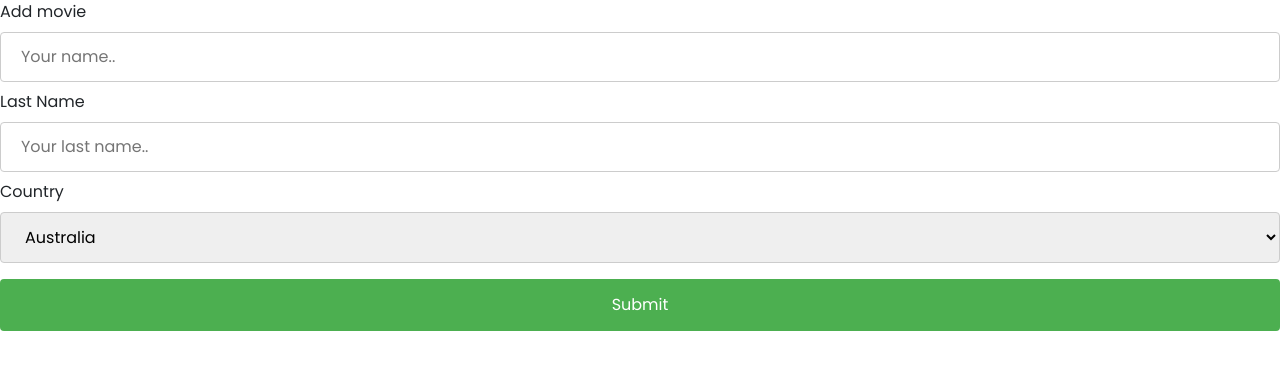
After one commit to bezakrobin/homeflix, a Flask app: template website/templates/settings.html in a window 1280 px wide. The commit adds this page. Shown: the top 370 px of the page. Run offline with Flask 2, Linux system fonts and the light colour scheme; the template is opened without the code that fills it, so the values that code supplies are empty; some libraries are stand-ins or nearby versions.

Commit message:
settings

```diff
--- /dev/null
+++ b/website/static/css/settings.css
@@ -0,0 +1,30 @@
+input[type=text], select {
+    width: 100%;
+    padding: 12px 20px;
+    margin: 8px 0;
+    display: inline-block;
+    border: 1px solid #ccc;
+    border-radius: 4px;
+    box-sizing: border-box;
+  }
+
+  input[type=submit] {
+    width: 100%;
+    background-color: #4CAF50;
+    color: white;
+    padding: 14px 20px;
+    margin: 8px 0;
+    border: none;
+    border-radius: 4px;
+    cursor: pointer;
+  }
+
+  input[type=submit]:hover {
+    background-color: #45a049;
+  }
+
+  .form-div {
+    border-radius: 5px;
+    background-color: #f2f2f2;
+    padding: 20px;
+  }
--- a/website/static/js/functions.js
+++ b/website/static/js/functions.js
@@ -4,107 +4,12 @@ var trailer = document.getElementById("trailer");
 function toggleVolume(e) {
     if (volume == false) {
         volume = true;
-        e.src = "../static/volume-icons/volume.png";
+        e.src = "../static/icons/volume.png";
         trailer.muted = false;
     }
     else {
         volume = false;
-        e.src = "../static/volume-icons/mute.png";
+        e.src = "../static/icons/mute.png";
         trailer.muted = true;
     }
 }
-
-document.addEventListener("click", e => {
-    let handle
-    if (e.target.matches(".handle")) {
-        handle = e.target
-    } else {
-        handle = e.target.closest(".handle")
-    }
-    if (handle != null) {
-        onHandleClick(handle)
-    }
-})
-
-function onHandleClick(handle) {
-    const progressBar = handle.closest(".slider-row").querySelector(".slider-progress-bar")
-    const slider = handle.closest(".slider-container").querySelector(".slider")
-    const sliderIndex = parseInt(getComputedStyle(slider).getPropertyValue("--slider-index"))
-    const progressBarItemCount = progressBar.children.length
-    if (handle.classList.contains("left-handle")) {
-        if (sliderIndex - 1 < 0) {
-            slider.style.setProperty("--slider-index", progressBarItemCount - 1)
-            progressBar.children[sliderIndex].classList.remove('active')
-            progressBar.children[progressBarItemCount - 1].classList.add('active')
-        } else {
-            slider.style.setProperty("--slider-index", sliderIndex - 1)
-            progressBar.children[sliderIndex].classList.remove('active')
-            progressBar.children[sliderIndex - 1].classList.add('active')
-        }
-    }
-    if (handle.classList.contains("right-handle")) {
-        if (sliderIndex + 1 >= progressBarItemCount) {
-            slider.style.setProperty("--slider-index", 0)
-            progressBar.children[sliderIndex].classList.remove('active')
-            progressBar.children[0].classList.add('active')
-        } else {
-            slider.style.setProperty("--slider-index", sliderIndex + 1)
-            progressBar.children[sliderIndex].classList.remove('active')
-            progressBar.children[sliderIndex + 1].classList.add('active')
-        }
-    }
-}
-
-const throttleProgressBar = throttle(() => {
-    document.querySelectorAll(".slider-progress-bar").forEach(calculateProgressBar)
-}, 250)
-
-window.addEventListener("resize", throttleProgressBar)
-
-document.querySelectorAll(".slider-progress-bar").forEach(calculateProgressBar)
-
-function calculateProgressBar(progressBar) {
-    progressBar.innerHTML = ""
-    const slider = progressBar.closest(".slider-row").querySelector(".slider")
-    const itemCount = slider.children.length
-    const itemsPerScreen = parseInt(getComputedStyle(slider).getPropertyValue("--items-per-screen"))
-    let sliderIndex = parseInt(getComputedStyle(slider).getPropertyValue("--slider-index"))
-    const progressBarItemCount = Math.ceil(itemCount / itemsPerScreen)
-    if (sliderIndex >= progressBarItemCount) {
-        slider.style.setProperty("--slider-index", progressBarItemCount - 1)
-        sliderIndex = progressBarItemCount - 1
-    }
-    for (let i = 0; i < progressBarItemCount; i++) {
-        const barItem = document.createElement("div")
-        barItem.classList.add("slider-progress-item")
-        if (i === sliderIndex) {
-            barItem.classList.add("active")
-        }
-        progressBar.append(barItem)
-    }
-}
-
-function throttle(cb, delay = 1000) {
-    let shouldWait = false
-    let waitingArgs
-    const timeoutFunc = () => {
-        if (waitingArgs == null) {
-            shouldWait = false
-        } else {
-            cd(...waitingArgs)
-            waitingArgs = null
-            setTimeout(timeoutFunc, delay)
-        }
-    }
-
-    return (...args) => {
-        if (shouldWait) {
-            waitingArgs = args
-            return
-        }
-    }
-
-    cb(...args)
-    shouldWait = true
-    setTimeout(timeoutFunc, delay)
-}
--- a/website/templates/base.html
+++ b/website/templates/base.html
@@ -10,6 +10,7 @@
         <link rel="stylesheet" href="{{ url_for('static', filename='css/base.css') }}">
         <link rel="stylesheet" href="{{ url_for('static', filename='css/headers.css') }}">
         <link rel="stylesheet" href="{{ url_for('static', filename='css/sliders.css') }}">
+        <link rel="stylesheet" href="{{ url_for('static', filename='css/settings.css') }}">
     </head>
     <body>
         <div>{% block app %}{% endblock %}</div>
--- /dev/null
+++ b/website/templates/settings.html
@@ -0,0 +1,22 @@
+{% extends "base.html" %}
+{% block title %}Home{% endblock %}
+{% block app %}
+<div>
+    <form action="/action_page.php">
+      <label for="fname">Add movie</label>
+      <input type="text" id="fname" name="firstname" placeholder="Your name..">
+
+      <label for="lname">Last Name</label>
+      <input type="text" id="lname" name="lastname" placeholder="Your last name..">
+
+      <label for="country">Country</label>
+      <select id="country" name="country">
+        <option value="australia">Australia</option>
+        <option value="canada">Canada</option>
+        <option value="usa">USA</option>
+      </select>
+
+      <input type="submit" value="Submit">
+    </form>
+</div>
+{% endblock %}
--- a/website/views.py
+++ b/website/views.py
@@ -10,12 +10,12 @@ def home():
     header = getNewest()
     return render_template('home.html', header = header)
 
-@views.route('/add-movie')
+@views.route('/settings')
 def addMovie():
-    url = ""
+    url = "https://www.imdb.com/video/vi3565864217"
     headers = {'User-Agent': 'Mozilla/5.0 (Windows NT 10.0; Win64; x64) AppleWebKit/537.36 (KHTML, like Gecko) Chrome/108.0.0.0 Safari/537.36 OPR/94.0.0.0'}
     data = getFromImdb(url, headers)
-    return render_template('add-movie.html')
+    return render_template('settings.html')
 
 def getNewest():
     movies = requests.get('http://localhost:3000/movies?_sort=year,id&_order=desc,desc')
```
Also changed, not shown: website/templates/home.html (+0 -36 lines).
